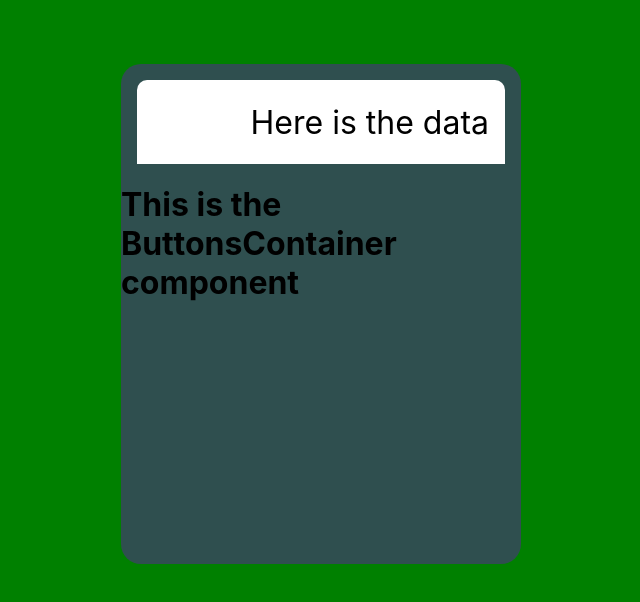
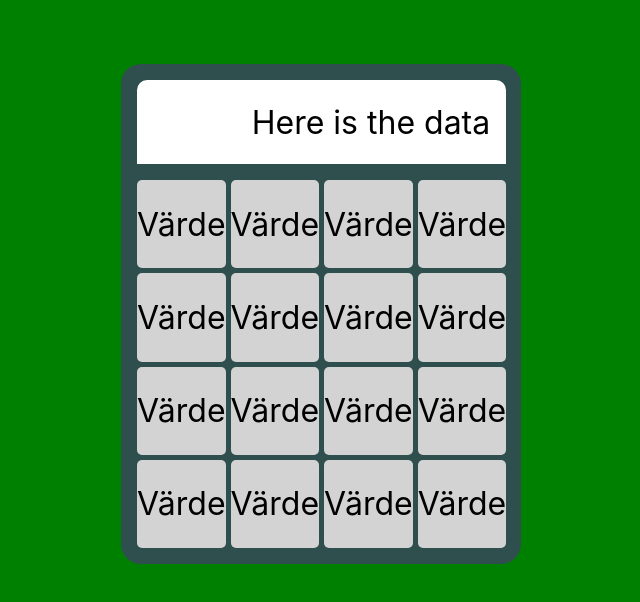
Before and after one commit to HAakansson/calculator-react, a React (Create React App) app: page / in a window 1280 px wide. Shown: the top 602 px of the page, without its empty margins (319-959 px from the left). Built offline with nearby package versions, Linux system fonts and the light colour scheme.

Commit message:
Created a ButtonsContainer and Button
Looped out Button in ButtonsContainer, hard coded value so far.

```diff
--- /dev/null
+++ b/src/components/Button.js
@@ -0,0 +1,11 @@
+import { button } from "../css/Button.module.css";
+
+function Button() {
+  return (
+    <div className={button}>
+      <span>Värde</span>
+    </div>
+  );
+}
+
+export default Button;
--- /dev/null
+++ b/src/components/ButtonsContainer.js
@@ -0,0 +1,34 @@
+import { useState } from "react";
+import Button from "./Button";
+import { buttons } from "../css/ButtonsContainer.module.css";
+
+function ButtonsContainer() {
+  const [buttonValues, setButtonsValues] = useState([
+    7,
+    8,
+    9,
+    "/",
+    4,
+    5,
+    6,
+    "x",
+    1,
+    2,
+    3,
+    "-",
+    "clear",
+    0,
+    "+",
+    "=",
+  ]);
+
+  return (
+    <div className={buttons}>
+      {buttonValues.map((value) => (
+        <Button key={value} />
+      ))}
+    </div>
+  );
+}
+
+export default ButtonsContainer;
--- a/src/components/Calculator.js
+++ b/src/components/Calculator.js
@@ -1,14 +1,15 @@
 import Display from "../components/Display";
 // import style from "../css/Calculator.module.css";
+import ButtonsContainer from "./ButtonsContainer";
 import { calculator } from "../css/Calculator.module.css";
 
-function Calculator () {
+function Calculator() {
   return (
     <div className={calculator}>
       <Display />
-      <h1>This is the ButtonsContainer component</h1>
+      <ButtonsContainer />
     </div>
-  )
+  );
 }
 
 export default Calculator;
```
